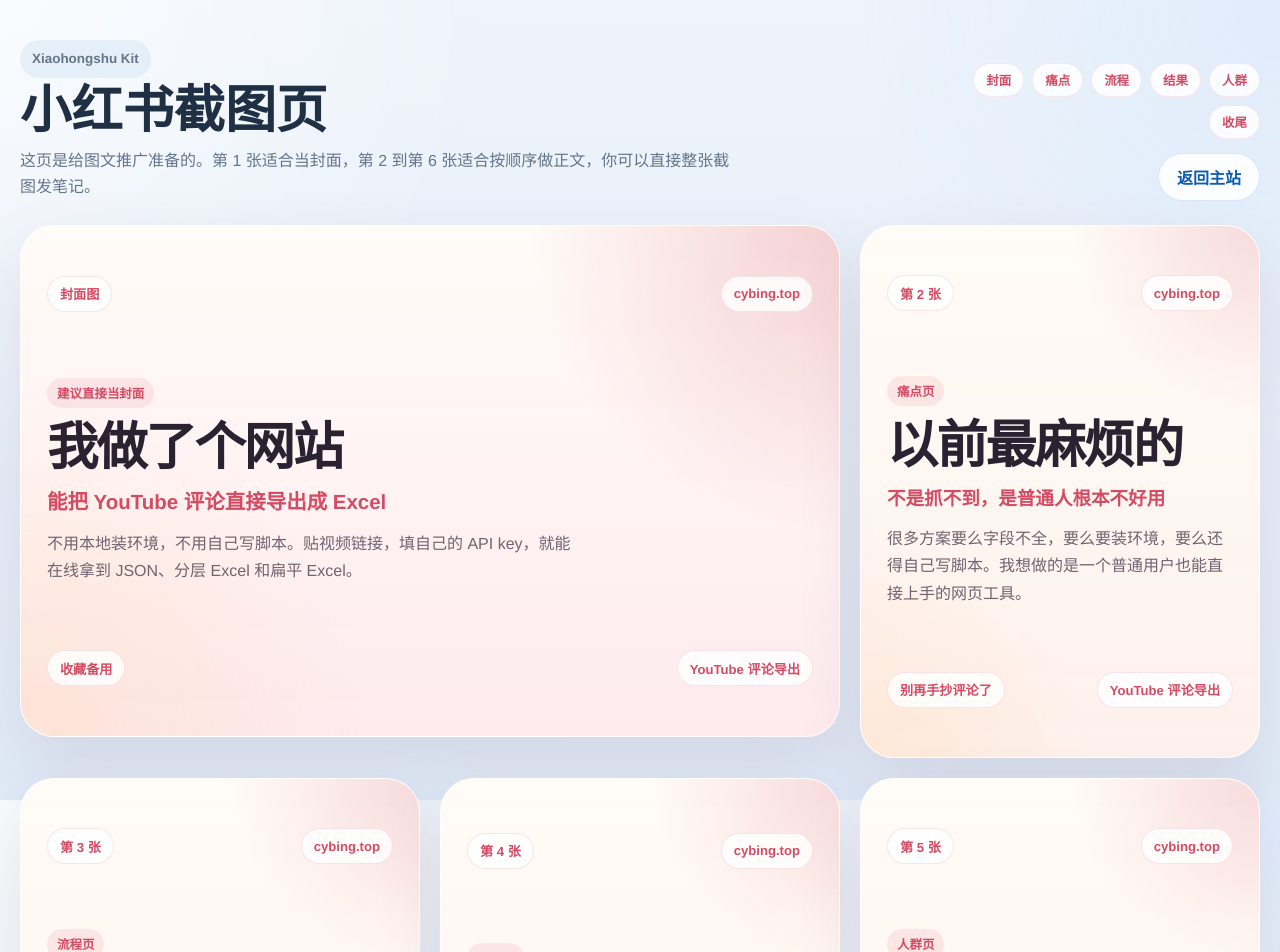
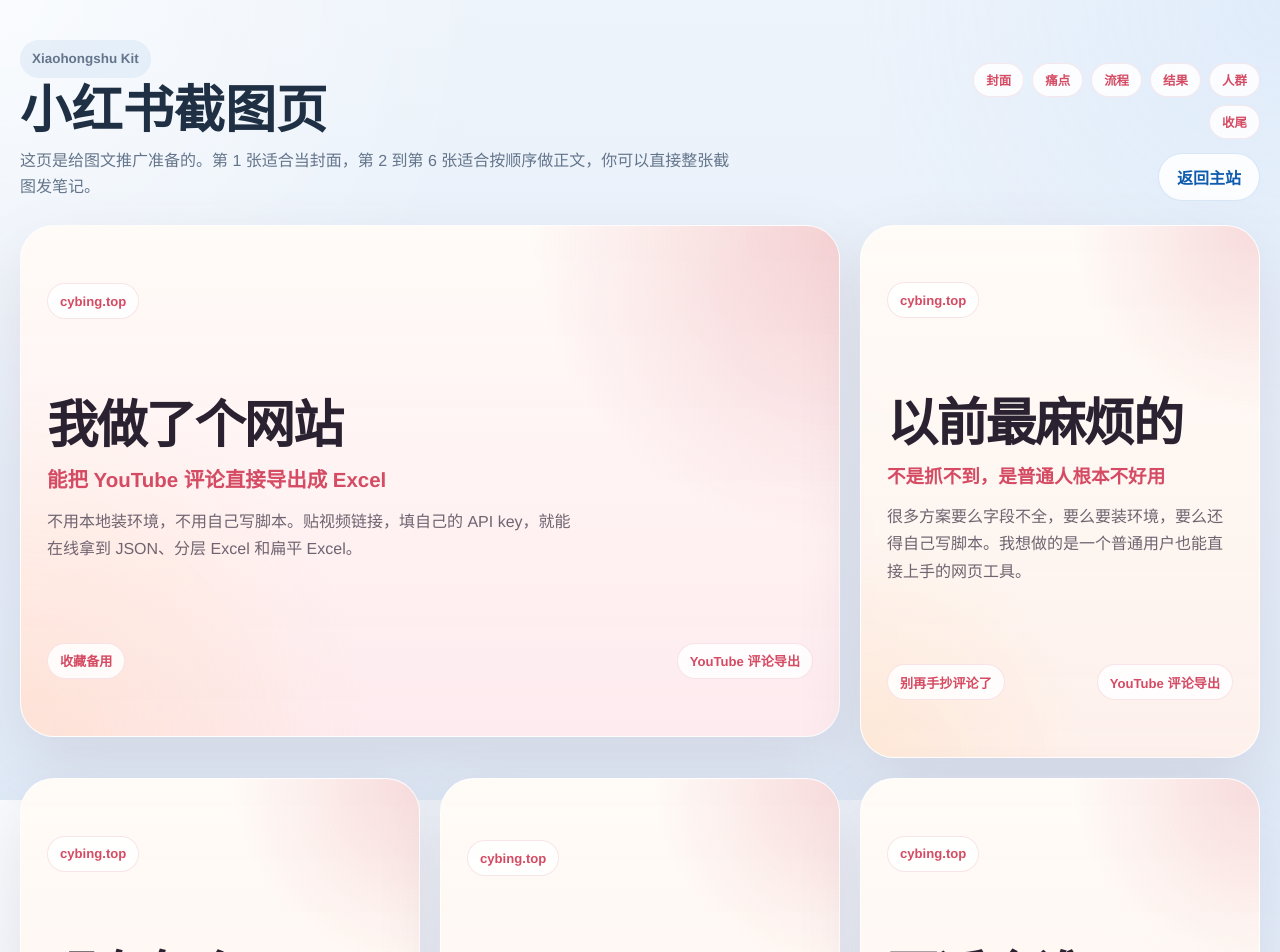
Before and after one commit to Cybing521/youtube-comments-exporter, a Next.js app: page /xiaohongshu in a window 1280 px wide. Shown: the top 952 px of the page. Built offline with nearby package versions, Linux system fonts and the light colour scheme.

Commit message:
refactor: simplify xiaohongshu promo cards

```diff
--- a/app/globals.css
+++ b/app/globals.css
@@ -57,6 +57,11 @@ input:disabled {
   --promo-accent-soft: #f9d9de;
   --promo-paper: #fffaf7;
   --promo-line: rgba(213, 75, 99, 0.14);
+}
+
+.promo-shell-shot {
+  width: min(980px, calc(100vw - 48px));
+  padding: 24px 0;
 }
 
 .promo-intro {
@@ -139,6 +144,11 @@ input:disabled {
   gap: 20px;
 }
 
+.promo-grid-shot {
+  grid-template-columns: 1fr;
+  justify-items: center;
+}
+
 .promo-card {
   display: grid;
   gap: 18px;
@@ -167,6 +177,11 @@ input:disabled {
     linear-gradient(180deg, rgba(255, 251, 247, 0.99), rgba(255, 234, 238, 0.96));
 }
 
+.promo-card-shot {
+  width: min(100%, 860px);
+  aspect-ratio: 3 / 4;
+}
+
 @media (min-width: 1040px) {
   .promo-card-featured {
     grid-column: span 2;
@@ -185,6 +200,25 @@ input:disabled {
   .promo-card-featured .promo-card-subtitle {
     font-size: 1.28rem;
   }
+
+  .promo-card-shot.promo-card-featured {
+    grid-column: auto;
+    width: min(100%, 860px);
+    aspect-ratio: 3 / 4;
+  }
+
+  .promo-card-shot.promo-card-featured .promo-card-body {
+    max-width: none;
+    align-content: start;
+  }
+
+  .promo-card-shot.promo-card-featured h2 {
+    font-size: clamp(2.2rem, 4vw, 3.4rem);
+  }
+
+  .promo-card-shot.promo-card-featured .promo-card-subtitle {
+    font-size: 1.16rem;
+  }
 }
 
 .promo-card-top,
@@ -195,7 +229,6 @@ input:disabled {
   gap: 12px;
 }
 
-.promo-chip,
 .promo-site,
 .promo-card-footer span {
   display: inline-flex;
@@ -216,18 +249,6 @@ input:disabled {
   align-content: start;
   margin-top: auto;
   margin-bottom: auto;
-}
-
-.promo-card-eyebrow {
-  display: inline-flex;
-  width: fit-content;
-  align-items: center;
-  padding: 6px 10px;
-  border-radius: 999px;
-  background: rgba(213, 75, 99, 0.1);
-  color: var(--promo-accent);
-  font-size: 0.78rem;
-  font-weight: 800;
 }
 
 .promo-card h2 {
--- a/app/xiaohongshu/page.tsx
+++ b/app/xiaohongshu/page.tsx
@@ -11,8 +11,6 @@ const NOTE_PANELS = [
     title: "我做了个网站",
     subtitle: "能把 YouTube 评论直接导出成 Excel",
     body: "不用本地装环境，不用自己写脚本。贴视频链接，填自己的 API key，就能在线拿到 JSON、分层 Excel 和扁平 Excel。",
-    accent: "封面图",
-    eyebrow: "建议直接当封面",
     kicker: "收藏备用",
     featured: true,
   },
@@ -20,47 +18,72 @@ const NOTE_PANELS = [
     title: "以前最麻烦的",
     subtitle: "不是抓不到，是普通人根本不好用",
     body: "很多方案要么字段不全，要么要装环境，要么还得自己写脚本。我想做的是一个普通用户也能直接上手的网页工具。",
-    accent: "第 2 张",
-    eyebrow: "痛点页",
     kicker: "别再手抄评论了",
   },
   {
     title: "现在怎么用",
     subtitle: "真的就 3 步",
     body: "贴 YouTube 链接 → 填自己的 API key → 完成人机验证。等几秒到几十秒，结果页会直接给下载按钮。",
-    accent: "第 3 张",
-    eyebrow: "流程页",
     kicker: "不用代码",
   },
   {
     title: "导出后直接拿到",
     subtitle: "3 份文件，按场景用",
     body: "JSON 适合继续接脚本，分层 Excel 适合人工核对，扁平 Excel 适合筛选、透视和批量整理。",
-    accent: "第 4 张",
-    eyebrow: "结果页",
     kicker: "可以直接下载",
   },
   {
     title: "更适合谁",
     subtitle: "不是程序员专属",
     body: "适合做论文、用户研究、内容分析、品牌评论整理的人。重复导出同一个视频时还会命中缓存，更快拿结果。",
-    accent: "第 5 张",
-    eyebrow: "人群页",
     kicker: "论文 / 运营 / 分析",
   },
   {
     title: "工具地址",
     subtitle: "www.cybing.top",
     body: "如果你也会用到 YouTube 评论导出这个场景，可以直接试。想反馈需求，也可以发邮件到 cyibin06@gmail.com。",
-    accent: "第 6 张",
-    eyebrow: "收尾页",
     kicker: "欢迎试用",
   },
 ];
 
-export default function XiaohongshuPage() {
+type XiaohongshuPageProps = {
+  searchParams?: Promise<{
+    panel?: string;
+  }>;
+};
+
+export default async function XiaohongshuPage({ searchParams }: XiaohongshuPageProps) {
+  const resolvedSearchParams = searchParams ? await searchParams : undefined;
+  const panelIndex = Number(resolvedSearchParams?.panel ?? "");
+  const selectedPanel =
+    Number.isInteger(panelIndex) && panelIndex >= 1 && panelIndex <= NOTE_PANELS.length
+      ? NOTE_PANELS[panelIndex - 1]
+      : null;
+
   return (
-    <main className="promo-shell">
+    <main className={`promo-shell${selectedPanel ? " promo-shell-shot" : ""}`}>
+      {selectedPanel ? (
+        <section className="promo-grid promo-grid-shot" aria-label="小红书单张截图素材">
+          <article
+            className={`promo-card promo-card-shot${selectedPanel.featured ? " promo-card-featured" : ""}`}
+            data-promo-card={panelIndex}
+          >
+            <div className="promo-card-top">
+              <span className="promo-site">cybing.top</span>
+            </div>
+            <div className="promo-card-body">
+              <h2>{selectedPanel.title}</h2>
+              <p className="promo-card-subtitle">{selectedPanel.subtitle}</p>
+              <p className="promo-card-copy">{selectedPanel.body}</p>
+            </div>
+            <div className="promo-card-footer">
+              <span>{selectedPanel.kicker}</span>
+              <span>YouTube 评论导出</span>
+            </div>
+          </article>
+        </section>
+      ) : (
+        <>
           <section className="promo-intro">
             <div>
               <p className="promo-kicker">Xiaohongshu Kit</p>
@@ -85,14 +108,16 @@ export default function XiaohongshuPage() {
           </section>
 
           <section className="promo-grid" aria-label="小红书截图素材">
-        {NOTE_PANELS.map((panel) => (
-          <article key={panel.title} className={`promo-card${panel.featured ? " promo-card-featured" : ""}`}>
+            {NOTE_PANELS.map((panel, index) => (
+              <article
+                key={panel.title}
+                className={`promo-card${panel.featured ? " promo-card-featured" : ""}`}
+                data-promo-card={index + 1}
+              >
                 <div className="promo-card-top">
-              <span className="promo-chip">{panel.accent}</span>
                   <span className="promo-site">cybing.top</span>
                 </div>
                 <div className="promo-card-body">
-              <span className="promo-card-eyebrow">{panel.eyebrow}</span>
                   <h2>{panel.title}</h2>
                   <p className="promo-card-subtitle">{panel.subtitle}</p>
                   <p className="promo-card-copy">{panel.body}</p>
@@ -104,6 +129,8 @@ export default function XiaohongshuPage() {
               </article>
             ))}
           </section>
+        </>
+      )}
     </main>
   );
 }
```
Also changed, not shown: 1 other file (tests, documents, lock files or other folders). Lines whose indentation alone changed are shown as unchanged.
